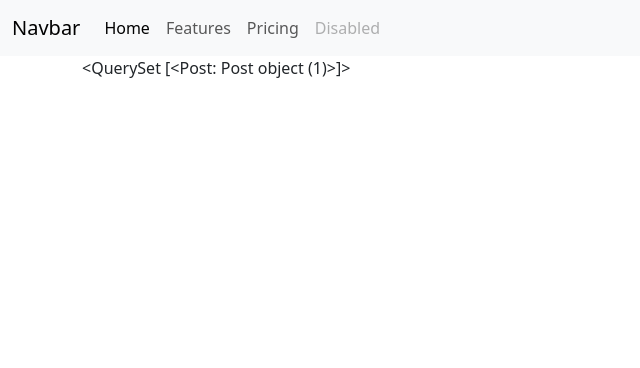
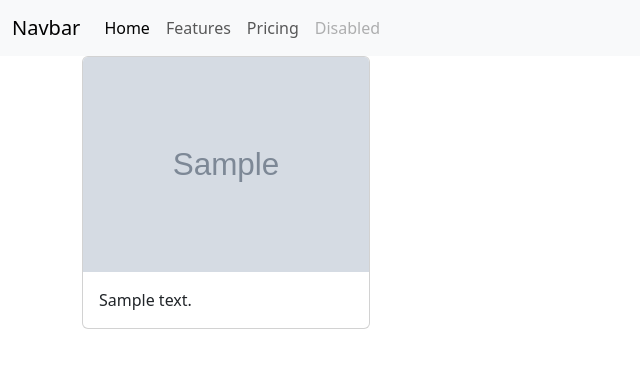
Before and after one commit to hyejinbeck/insta0, a Django app: page /posts/ in a window 1280 px wide. Shown: the top 368 px of the page, without its empty margins (0-640 px from the left). Run offline with Django 4.2, Linux system fonts and the light colour scheme; tables that the repository leaves empty hold one stand-in row (values such as "Sample post"); grey boxes marked "Sample" are stand-in pictures.

Commit message:
사진포스팅완료

```diff
--- a/insta/urls.py
+++ b/insta/urls.py
@@ -16,8 +16,11 @@ Including another URLconf
 """
 from django.contrib import admin
 from django.urls import path, include # include추가
+from django.conf import settings   # 이미지 출력시
+from django.conf.urls.static import static # 이미지출력시
 
 urlpatterns = [
     path("admin/", admin.site.urls),
     path('posts/', include('posts.urls')),
-]
+] + static(settings.MEDIA_URL, document_root=settings.MEDIA_ROOT)
+# 이 image를 처리할 때, urls주소를 저장하고, 그 이미지의 위치는 저기 settings.py안에 있어요.
--- /dev/null
+++ b/posts/templates/_card.html
@@ -0,0 +1,8 @@
+<div class="card" style="width: 18rem;">
+    <img src="{{post.image.url}}" class="card-img-top" alt="...">
+    <div class="card-body">
+      <!--<h5 class="card-title">Card title</h5>-->
+      <p class="card-text">{{post.content}}</p>
+      <!--<a href="#" class="btn btn-primary">Go somewhere</a>-->
+    </div>
+  </div>
--- a/posts/templates/index.html
+++ b/posts/templates/index.html
@@ -2,6 +2,8 @@
 
 {% block body %}
 
-    {{posts}}
+    {% for post in posts %}
+        {% include '_card.html' %}
+    {% endfor %}
 
 {% endblock %}
```
